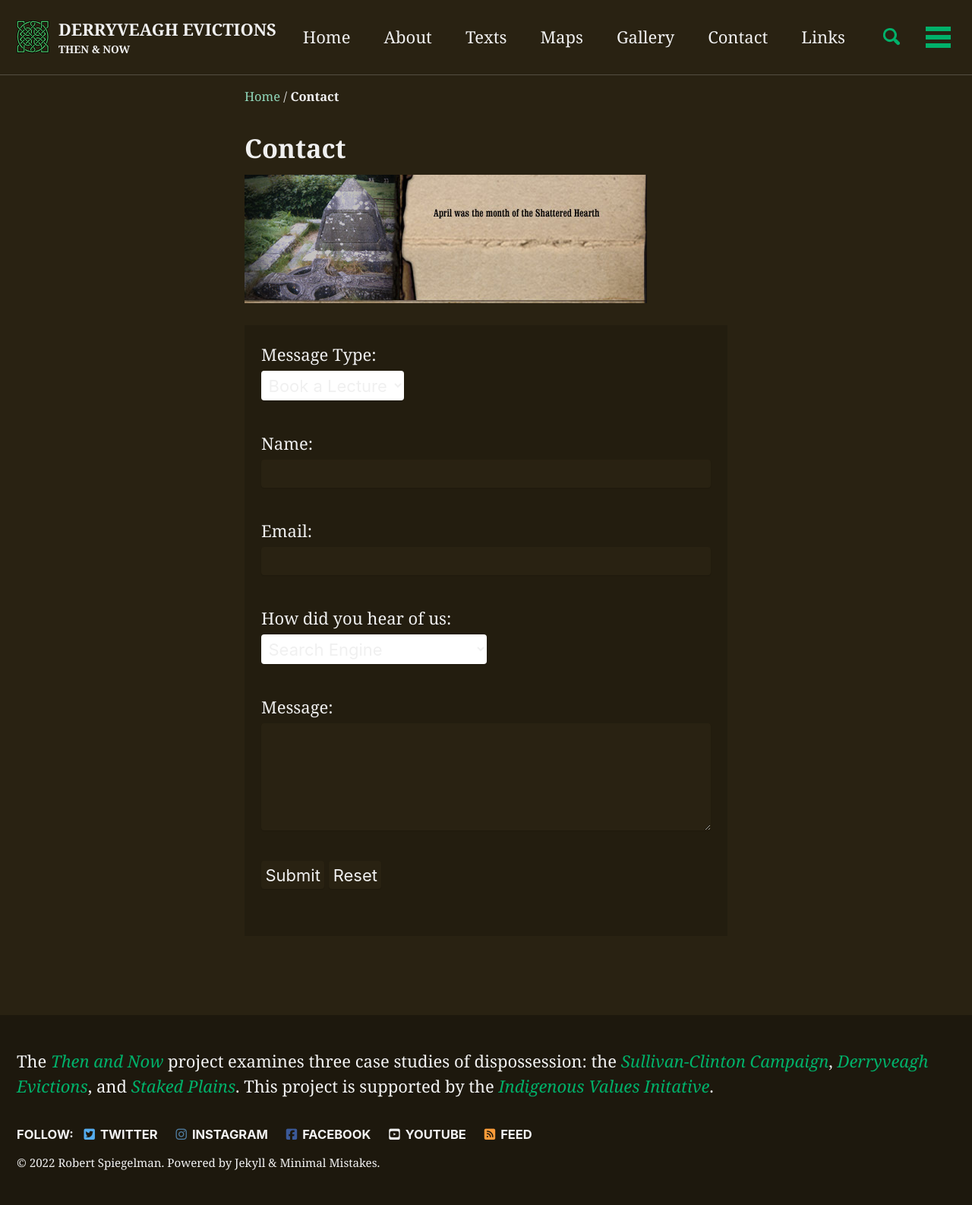
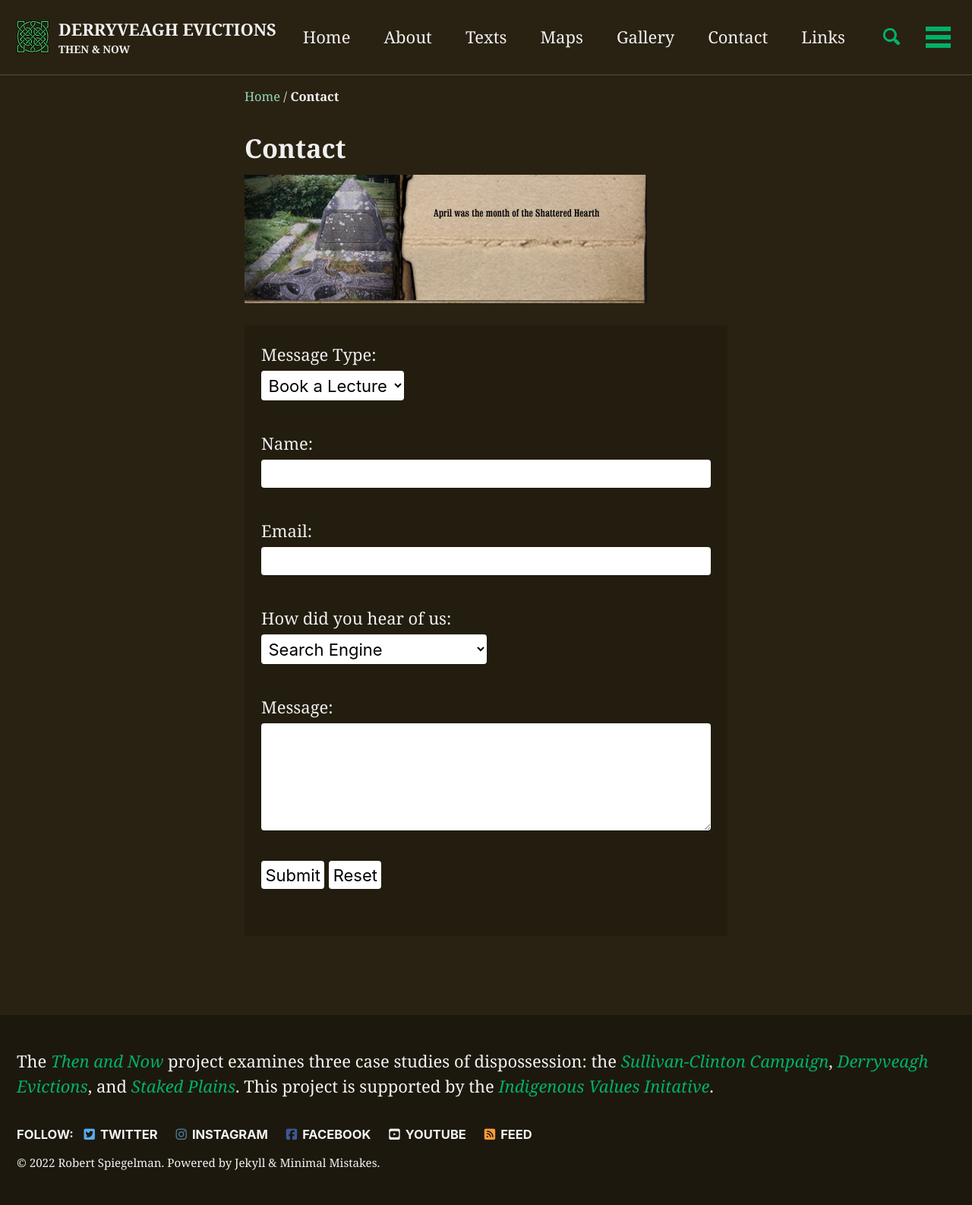
Before and after one commit to adamdjbrett/derryveagh-new, a Jekyll site: the page built from _pages/contact.md, in a window 1280 px wide. Shown: the whole page at 76% size. Built offline with Jekyll 4.4.1, drawn with Linux system fonts in a browser that asks for light colours; cached includes are drawn as plain includes; nearby versions of some CDN libraries.

Commit message:
update contact

```diff
--- a/_pages/contact.md
+++ b/_pages/contact.md
@@ -6,23 +6,23 @@ permalink: /contact/
 
 ![April was the Month of the Shattered Hearth](/images/section_4.jpg)
 
-<form id="contactform" action="https://formspree.io/f/xwkzrqwy" method="post"> <!--UPDATE ACTION-->
+<form id="fs-frm" name="simple-contact-form" accept-charset="utf-8" action="https://formspree.io/f/xwkzrqwy" method="post">
 <p><label for="Subject">Message Type:</label><br />
-<select name="Subject" id="Subject">
-<option selected="selected">Book a Lecture</option>
-<option>Info</option>
-<option>Inquiry</option>
-<option>Proposal</option>
+<select name="Subject" id="Subject" style="color:black;">
+<option selected="selected" style="color:black;">Book a Lecture</option>
+<option style="color:black;">Info</option>
+<option style="color:black;">Inquiry</option>
+<option style="color:black;">Proposal</option>
 </select></p>
-<p><label for="name">Name:</label><br /> <input type="text" name="Name" id="name" size="30" /><br /></p>
-	<p><label for="email">Email:</label><br /><input type="text" name="Email" id="email" size="30" /><br /></p>
+<p><label for="name">Name:</label><br /> <input type="text" name="Name" id="name" size="30" style="background-color:white; color:black;"/><br /></p>
+	<p><label for="email">Email:</label><br /><input type="text" name="Email" id="email" style="background-color:white; color:black;" size="30" /><br /></p>
 <p><label for="Heard_Of">How did you hear of us:</label><br />
-     <select name="Heard_Of" id="Heard_Of">
-	 <option selected="selected">Search Engine</option>
-	 <option>Friend</option>
-	 <option>Referral from another site</option>
-	 <option>Email</option>
+     <select name="Heard_Of" id="Heard_Of" style="color:black;">
+	 <option style="color:black;" selected="selected">Search Engine</option>
+	 <option style="color:black;">Friend</option>
+	 <option style="color:black;">Referral from another site</option>
+	 <option style="color:black;">Email</option>
 	</select></p>
-	<p><label for="comment">Message:</label><br /><textarea name="Comment" id="comment" rows="5" cols="30"></textarea><br /></p>
-	<p><input type="submit" value="Submit" /> <input type="reset" value="Reset" name="reset" /></p>
+	<p><label for="comment">Message:</label><br /><textarea name="Comment" id="comment" rows="5" cols="30" style="background-color:white; color:black;"></textarea><br /></p>
+	<p><input type="submit" value="Submit" class="button" style="background-color:white; color:black;"/> <input type="reset" value="Reset" name="reset" style="background-color:white; color:black;" class="button"/></p>
 </form>
```
